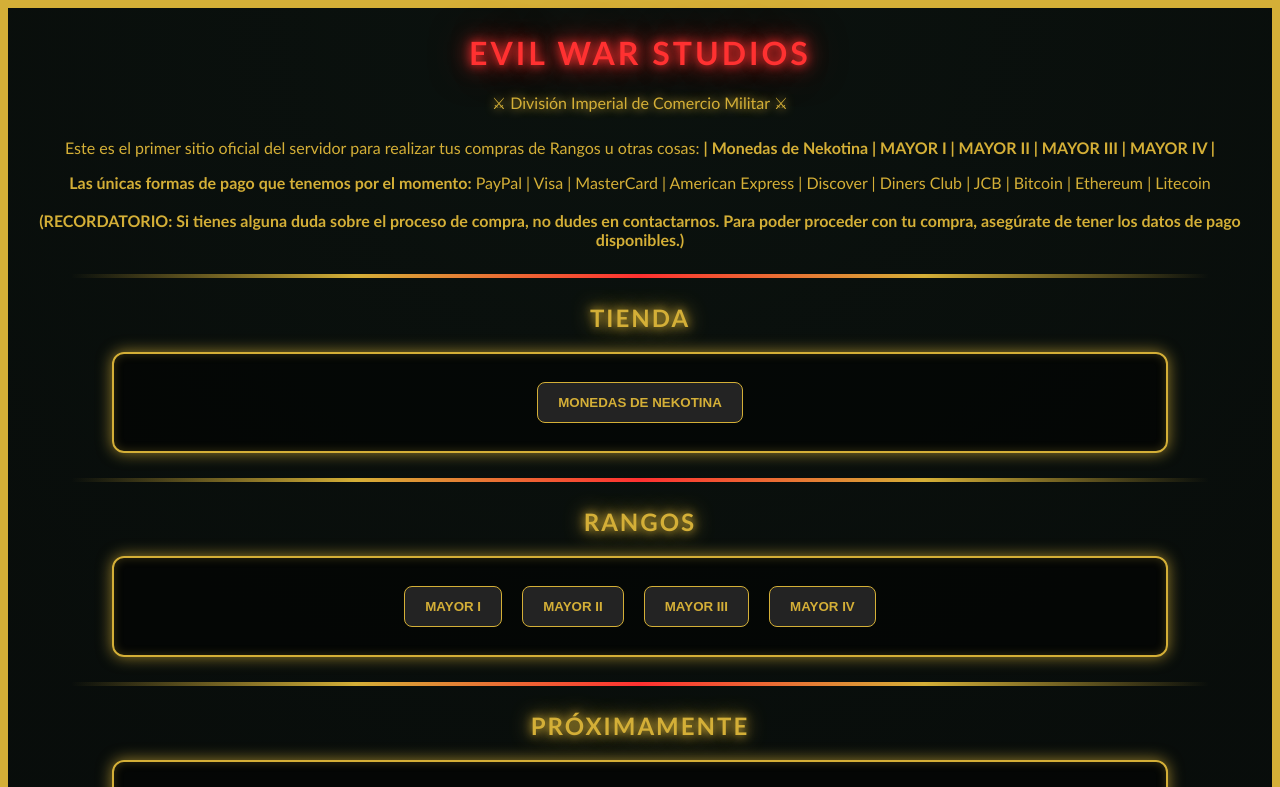
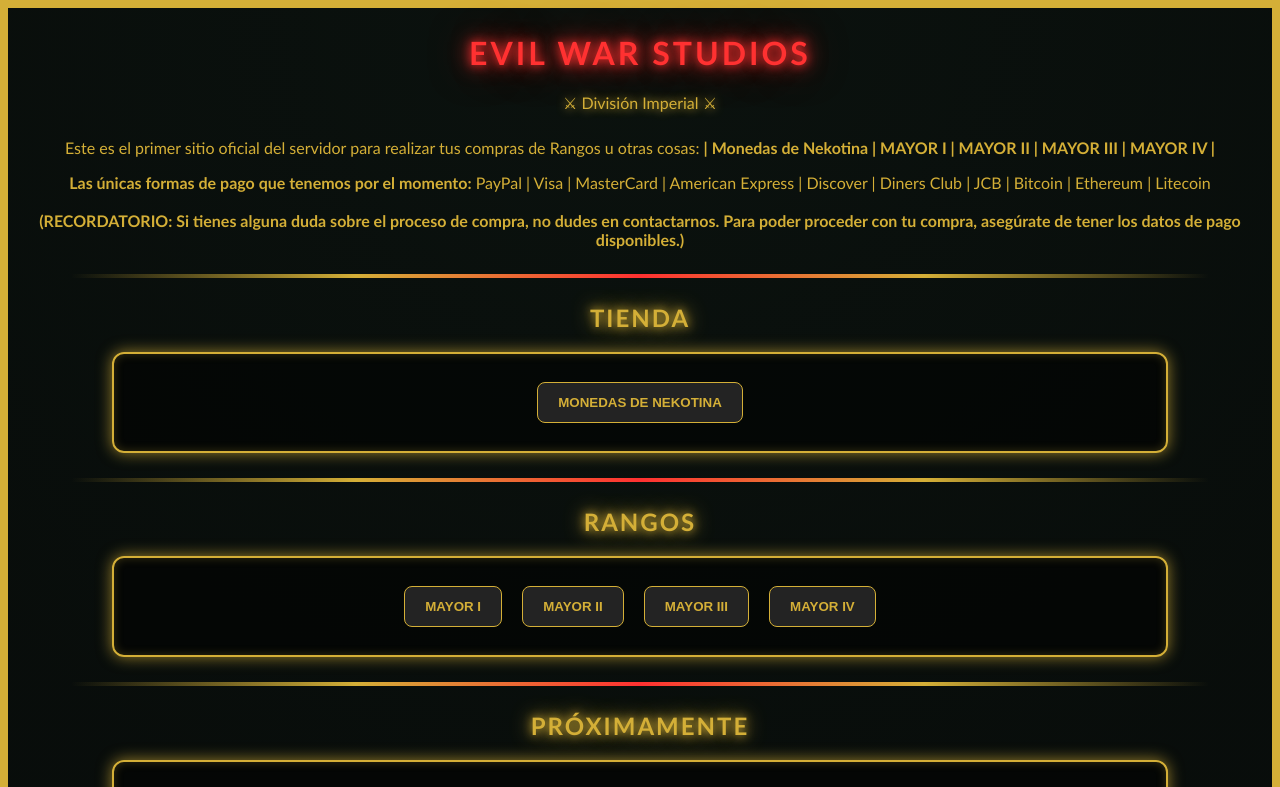
Before and after one commit to Liebane/crimsonWind, a plain HTML site: page index.html in a window 1280 px wide. Shown: the top 787 px of the page. Drawn offline with Linux system fonts and the light colour scheme.

Commit message:
Restore index.html with original content

```diff
--- a/index.html
+++ b/index.html
@@ -106,7 +106,7 @@
 <h1>EVIL WAR STUDIOS</h1>
 
 <p class="subtitulo">
-⚔ División Imperial de Comercio Militar ⚔
+⚔ División Imperial ⚔
 </p>
 
 <p>
```
